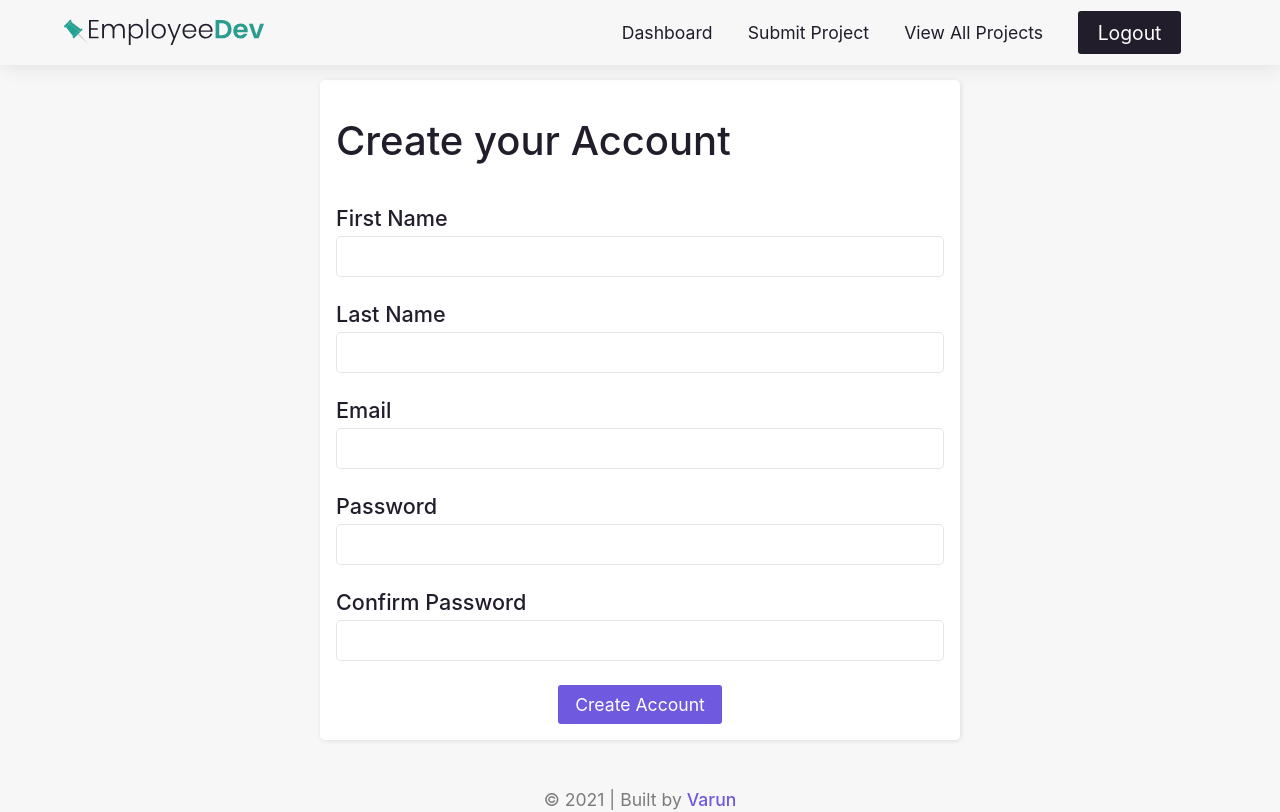
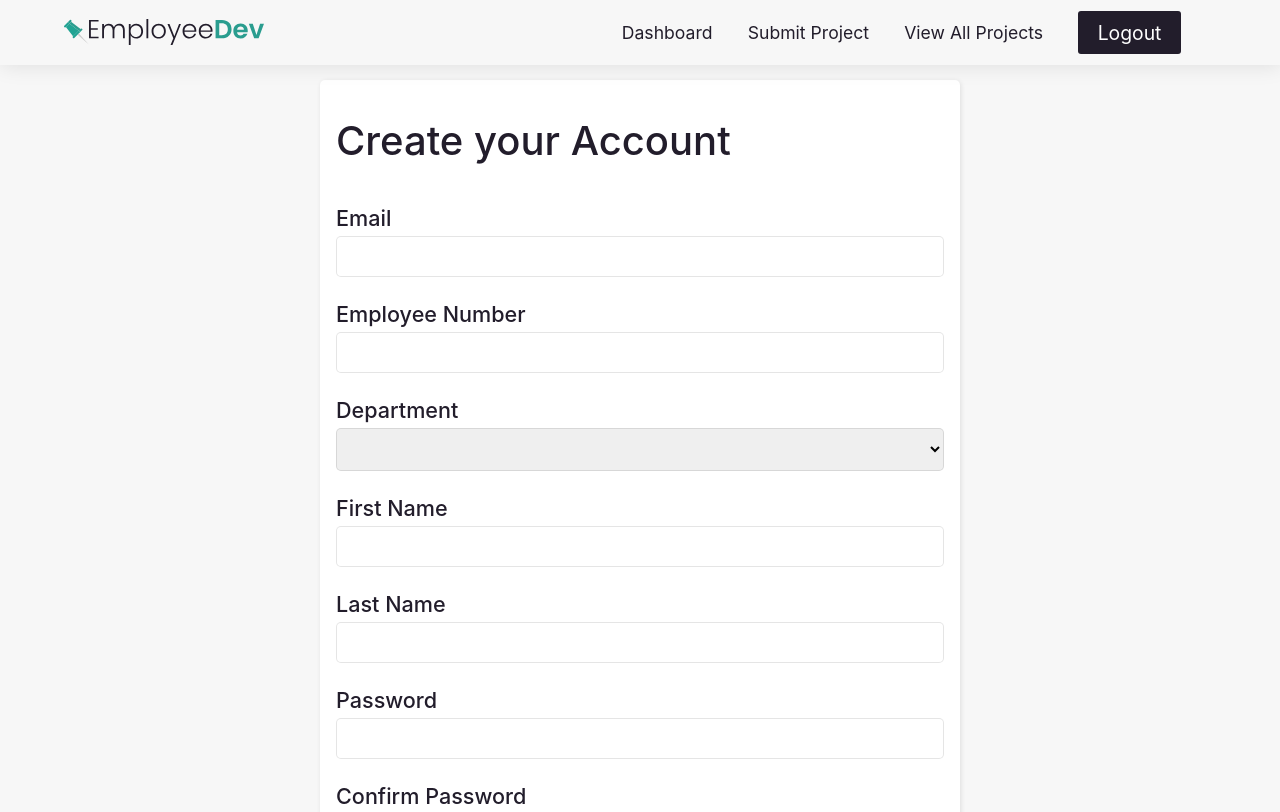
Before and after one commit to varunsundar01/EmployeeDev, a Vue app: page /sign-up in a window 1280 px wide. Shown: the top 812 px of the page. Built offline with nearby package versions, Linux system fonts and the light colour scheme.

Commit message:
Added code to submit sign up form and log inputs

```diff
--- a/src/pages/auth/SignUp.vue
+++ b/src/pages/auth/SignUp.vue
@@ -1,6 +1,37 @@
 <template>
   <base-card>
     <h1 class="title">Create your Account</h1>
+    <form-element
+      inputStyle="input"
+      inputType="email"
+      @enteredInput="enteredInput"
+      id="email"
+      >Email</form-element
+    >
+    <form-element
+      inputStyle="input"
+      inputType="text"
+      @enteredInput="enteredInput"
+      id="employeeNumber"
+      >Employee Number</form-element
+    >
+
+    <div class="department">
+      <label for="departmentName">Department</label>
+      <select
+        name="departmentName"
+        id="departmentName"
+        v-model="signUp.departmentName"
+      >
+        <option value="Tooling Products">Tooling Products</option>
+        <option value="Application Engineering">Application Engineering</option>
+        <option value="Machine Engineering">Machine Engineering</option>
+        <option value="Manufacturing &amp; Assembly"
+          >Manufacturing &amp; Assembly</option
+        >
+      </select>
+    </div>
+
     <form-element
       inputStyle="input"
       inputType="text"
@@ -17,13 +48,6 @@
     >
     <form-element
       inputStyle="input"
-      inputType="email"
-      @enteredInput="enteredInput"
-      id="email"
-      >Email</form-element
-    >
-    <form-element
-      inputStyle="input"
       inputType="password"
       @enteredInput="enteredInput"
       id="password"
@@ -33,12 +57,71 @@
       inputStyle="input"
       inputType="password"
       @enteredInput="enteredInput"
-      id="password"
+      id="password2"
       >Confirm Password</form-element
     >
 
     <base-button @toNext="onSubmit" primaryVisible="true">
-        <template v-slot:primary>Create Account</template>
+      <template v-slot:primary>Create Account</template>
     </base-button>
   </base-card>
 </template>
+
+<script>
+import { reactive } from "vue";
+import { useStore } from "vuex";
+export default {
+  setup() {
+    const store = useStore();
+
+    const signUp = reactive({
+      email: "",
+      employeeNumber: null,
+      departmentName: null,
+      firstName: '',
+      lastName: '',
+      password: '',
+      password2: ''
+    })
+
+    function enteredInput(data) {
+      for (let input in signUp) {
+        if (input === data.id) {
+          signUp[input] = data.value;
+        }
+      }
+    }
+
+    function onSubmit() {
+      store.dispatch("auth/onSubmit", signUp);
+    }
+
+    return {
+      enteredInput,
+      signUp,
+      onSubmit
+    };
+  },
+};
+</script>
+
+<style scoped>
+.department {
+  display: flex;
+  flex-direction: column;
+  margin-bottom: 1.5em;
+}
+
+select {
+  font-size: 1.1em;
+  padding: 0.5em;
+  border-radius: 5px;
+  border: 1px solid rgba(0, 0, 0, 0.1);
+  transition: all 0.2s ease-in-out;
+}
+
+select:focus {
+  outline: none;
+  box-shadow: 0 0 5pt 1pt var(--primary);
+}
+</style>
```
